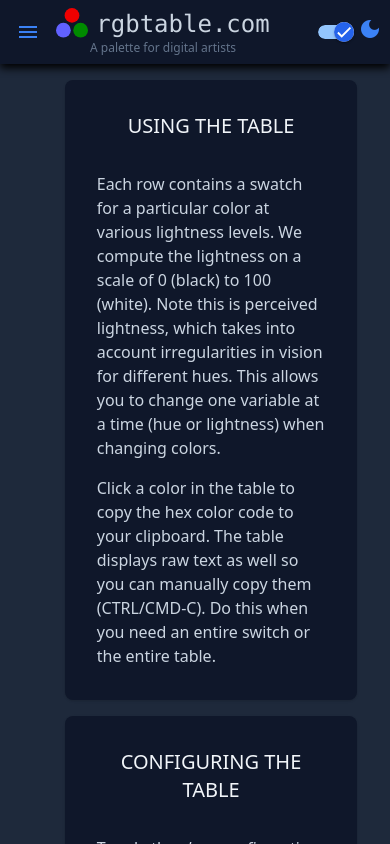
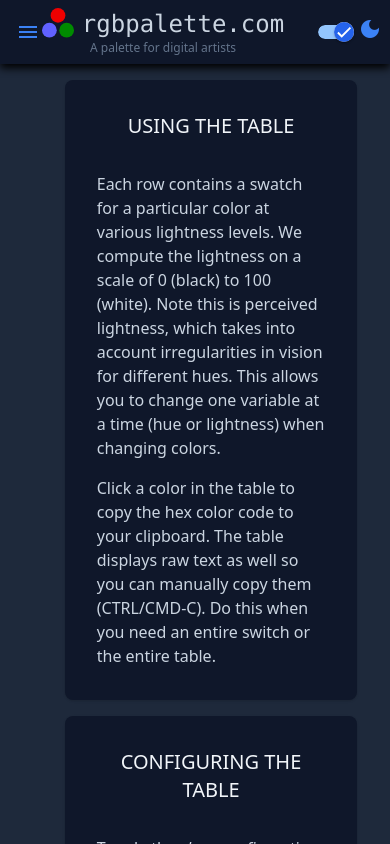
Before and after one commit to jimrogerz/rgbpalette, an Angular app: page /help in a window 390 px wide. Shown: the top 844 px of the page. Built offline with nearby package versions, Linux system fonts and the light colour scheme.

Commit message:
Rename site to rgbpalette.com

```diff
--- a/angular.json
+++ b/angular.json
@@ -3,7 +3,7 @@
   "version": 1,
   "newProjectRoot": "projects",
   "projects": {
-    "rgbtable": {
+    "rgbpalette": {
       "projectType": "application",
       "schematics": {
         "@schematics/angular:component": {
@@ -17,7 +17,7 @@
         "build": {
           "builder": "@angular-builders/custom-webpack:browser",
           "options": {
-            "outputPath": "dist/rgbtable",
+            "outputPath": "dist/rgbpalette",
             "index": "src/index.html",
             "main": "src/main.ts",
             "polyfills": [
@@ -75,10 +75,10 @@
           "builder": "@angular-builders/custom-webpack:dev-server",
           "configurations": {
             "production": {
-              "buildTarget": "rgbtable:build:production"
+              "buildTarget": "rgbpalette:build:production"
             },
             "development": {
-              "buildTarget": "rgbtable:build:development"
+              "buildTarget": "rgbpalette:build:development"
             }
           },
           "defaultConfiguration": "development"
@@ -86,7 +86,7 @@
         "extract-i18n": {
           "builder": "@angular-devkit/build-angular:extract-i18n",
           "options": {
-            "buildTarget": "rgbtable:build"
+            "buildTarget": "rgbpalette:build"
           }
         },
         "test": {
--- a/package.json
+++ b/package.json
@@ -1,5 +1,5 @@
 {
-  "name": "rgbtable",
+  "name": "rgbpalette",
   "version": "1.0.0",
   "scripts": {
     "ng": "ng",
@@ -7,7 +7,7 @@
     "build": "ng build",
     "watch": "ng build --watch --configuration development",
     "test": "ng test",
-    "deploy": "ng build && gh-pages -d dist/rgbtable"
+    "deploy": "ng build && gh-pages -d dist/rgbpalette"
   },
   "private": true,
   "dependencies": {
--- a/src/app/about/about.component.html
+++ b/src/app/about/about.component.html
@@ -1,7 +1,7 @@
 <div class="m-4 w-full overflow-auto text-center">
   <div class="inline-block w-[75%] rounded-lg px-8 pb-8 shadow bg-white dark:bg-slate-900">
     <div class="text-xl my-8 uppercase text-slate-900 dark:text-slate-100">about</div>
-    <div class="text-left">Welcome to rgbtable.com, a palette generation tool by Jim Rogers.</div>
+    <div class="text-left">Welcome to rgbpalette.com, a palette generation tool by Jim Rogers.</div>
     <div class="text-left mt-4">If you have any feedback or want to report a bug, you can reach me at <a class="text-blue-500" href="mailto:jimrogerz@gmail.com">jimrogerz&#64;gmail.com</a>.</div>
     <div class="flex mt-8">
       <a class="flex-1" mat-button href="https://www.linkedin.com/in/jim-rogers-8761317" target="_blank"><img src="https://img.shields.io/badge/LinkedIn-blue?style=social&style=flat&logo=linkedin&labelColor=blue&label=Jim Rogers" />
--- a/src/app/app.component.ts
+++ b/src/app/app.component.ts
@@ -9,7 +9,7 @@ import { filter } from 'rxjs';
     standalone: false
 })
 export class AppComponent implements OnInit {
-  title = 'rgbtable';
+  title = 'rgbpalette';
 
   constructor(private router: Router,
               private configService: ConfigService,
--- a/src/app/header/header.component.html
+++ b/src/app/header/header.component.html
@@ -14,9 +14,9 @@
       <div class="flex flex-1 items-center justify-center sm:items-stretch sm:justify-start">
         <div>
           <div class="flex flex-shrink-0 items-center">
-            <img class="block h-8 w-auto lg:hidden" src="assets/rgb.svg" alt="rgbtable.com">
-            <img class="hidden h-8 w-auto lg:block" src="assets/rgb.svg" alt="rgbtable.com">
-            <div class="text-slate-700 dark:text-slate-300 font-mono ml-2 text-2xl">rgbtable.com</div>
+            <img class="block h-8 w-auto lg:hidden" src="assets/rgb.svg" alt="rgbpalette.com">
+            <img class="hidden h-8 w-auto lg:block" src="assets/rgb.svg" alt="rgbpalette.com">
+            <div class="text-slate-700 dark:text-slate-300 font-mono ml-2 text-2xl">rgbpalette.com</div>
           </div>
           <div class="text-slate-500 block text-xs text-center">A palette for digital artists</div>
         </div>
--- a/src/app/help/help.component.html
+++ b/src/app/help/help.component.html
@@ -35,7 +35,7 @@
   <div class="mt-4 inline-block w-[75%] rounded-lg px-8 pb-8 shadow bg-white dark:bg-slate-900">
     <div class="text-xl my-8 uppercase text-slate-900 dark:text-slate-100">Special features</div>
     <div class="text-slate-700 text-left dark:text-slate-300">
-      <p>Try going to <a style="color: #d04848" href="/red">rgbtable.com/red</a>, <a style="color: #9751e9" href="/purple">rgbtable.com/purple</a>, or <a style="color: #c88000" href="/#ffA500">rgbtable.com/#ffA500</a>, etc. We'll take the color and build a swatch out of it!</p>
+      <p>Try going to <a style="color: #d04848" href="/red">rgbpalette.com/red</a>, <a style="color: #9751e9" href="/purple">rgbpalette.com/purple</a>, or <a style="color: #c88000" href="/#ffA500">rgbpalette.com/#ffA500</a>, etc. We'll take the color and build a swatch out of it!</p>
       <p class="mt-4">Once you have created a palette, save a link to it with the <mat-icon color="primary">link</mat-icon> button.</p>
       <p class="mt-4">Toggle the complementary switch at the top of the palette to show complementary colors. These are colors on the opposite side of the color wheel that match well.</p>
       <p class="mt-4">Turn on the <span class="italic">alt shades</span> switch to show shades in terms of darkness ranging from 0 (white) to 1000 (black).</p>
--- a/src/app/palettes/create/create.component.ts
+++ b/src/app/palettes/create/create.component.ts
@@ -422,7 +422,7 @@ export class CreateComponent {
     }
     colorConfig.colors = colors;
 
-    return "https://rgbtable.com/" + ColorLoader.serializeConfig(colorConfig);
+    return "https://rgbpalette.com/" + ColorLoader.serializeConfig(colorConfig);
   }
 
   updatePalette() {
--- a/src/dark-theme.scss
+++ b/src/dark-theme.scss
@@ -1,6 +1,6 @@
 @use '@angular/material' as mat;
 
-$rgbtable-dark-primary: (
+$rgbpalette-dark-primary: (
  900: #eff6ff,
  800: #dbeafe,
  700: #bfdbfe,
@@ -25,7 +25,7 @@ $rgbtable-dark-primary: (
  )
 );
 
-$rgbtable-dark-accent: (
+$rgbpalette-dark-accent: (
  900: #fefce8,
  800: #fef9c3,
  700: #fef08a,
@@ -50,8 +50,8 @@ $rgbtable-dark-accent: (
  )
 );
 
-$dark-primary: mat.m2-define-palette($rgbtable-dark-primary, 500);
-$dark-accent: mat.m2-define-palette($rgbtable-dark-accent, 500);
+$dark-primary: mat.m2-define-palette($rgbpalette-dark-primary, 500);
+$dark-accent: mat.m2-define-palette($rgbpalette-dark-accent, 500);
 $dark-theme: mat.m2-define-dark-theme((
   color: (
     primary: $dark-primary,
--- a/src/index.html
+++ b/src/index.html
@@ -7,9 +7,9 @@
   <meta name="viewport" content="width=device-width, initial-scale=1">
   <meta name="description" content="Easily generate color palettes.">
   <meta property="og:title" content="Color palette generator" />
-  <meta property="og:url" content="https://rgbtable.com"/>
+  <meta property="og:url" content="https://rgbpalette.com"/>
   <meta property="og:description" content="Easily generate color palettes." />
-  <meta property="og:image" content="https://rgbtable.com/assets/rgb.svg" />
+  <meta property="og:image" content="https://rgbpalette.com/assets/rgb.svg" />
   <meta property="og:locale" content="en_US"/>
   <meta property="og:type" content="website"/>
   <link rel="icon" type="image/x-icon" href="assets/rgb.svg">
--- a/src/styles.scss
+++ b/src/styles.scss
@@ -7,7 +7,7 @@
 @tailwind components;
 @tailwind utilities;
 
-$rgbtable-light-primary: (
+$rgbpalette-light-primary: (
  50: #eff6ff,
  100: #dbeafe,
  200: #bfdbfe,
@@ -32,7 +32,7 @@ $rgbtable-light-primary: (
  )
 );
 
-$rgbtable-light-accent: (
+$rgbpalette-light-accent: (
  50: #fefce8,
  100: #fef9c3,
  200: #fef08a,
@@ -57,8 +57,8 @@ $rgbtable-light-accent: (
  )
 );
 
-$primary: mat.m2-define-palette($rgbtable-light-primary, 500);
-$accent: mat.m2-define-palette($rgbtable-light-accent, 500);
+$primary: mat.m2-define-palette($rgbpalette-light-primary, 500);
+$accent: mat.m2-define-palette($rgbpalette-light-accent, 500);
 $light-theme: mat.m2-define-light-theme((
   color: (
     primary: $primary,
```
Also changed, not shown: 4 other files (tests, documents, lock files or other folders).
